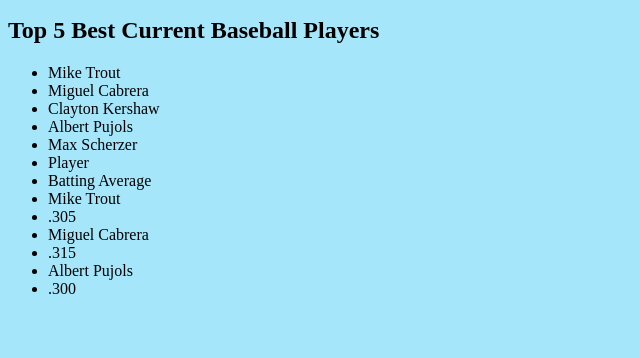
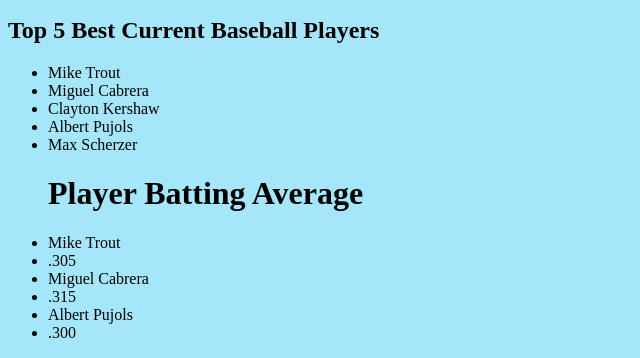
Before and after one commit to jo4199/exploring-cs-Jin, a plain HTML site: page index.html in a window 1280 px wide. Shown: the part 727-1085 px from the top of the page, without its empty margins (0-640 px from the left). Before the commit the page ends 1041 px from the top, so only its background shows below. Drawn offline with Linux system fonts and the light colour scheme.

Commit message:
Update index.html

```diff
--- a/index.html
+++ b/index.html
@@ -17,7 +17,7 @@
   <li>Albert Pujols</li>
   <li>Max Scherzer</li>
 
-  <li>Player </li>         <li>Batting Average</li>
+  <h1>Player             Batting Average</h1>
   <li>Mike Trout</li>       <li>.305</li>
   <li>Miguel Cabrera</li>   <li>.315</li>
   <li>Albert Pujols</li>    <li>.300</li>
```
